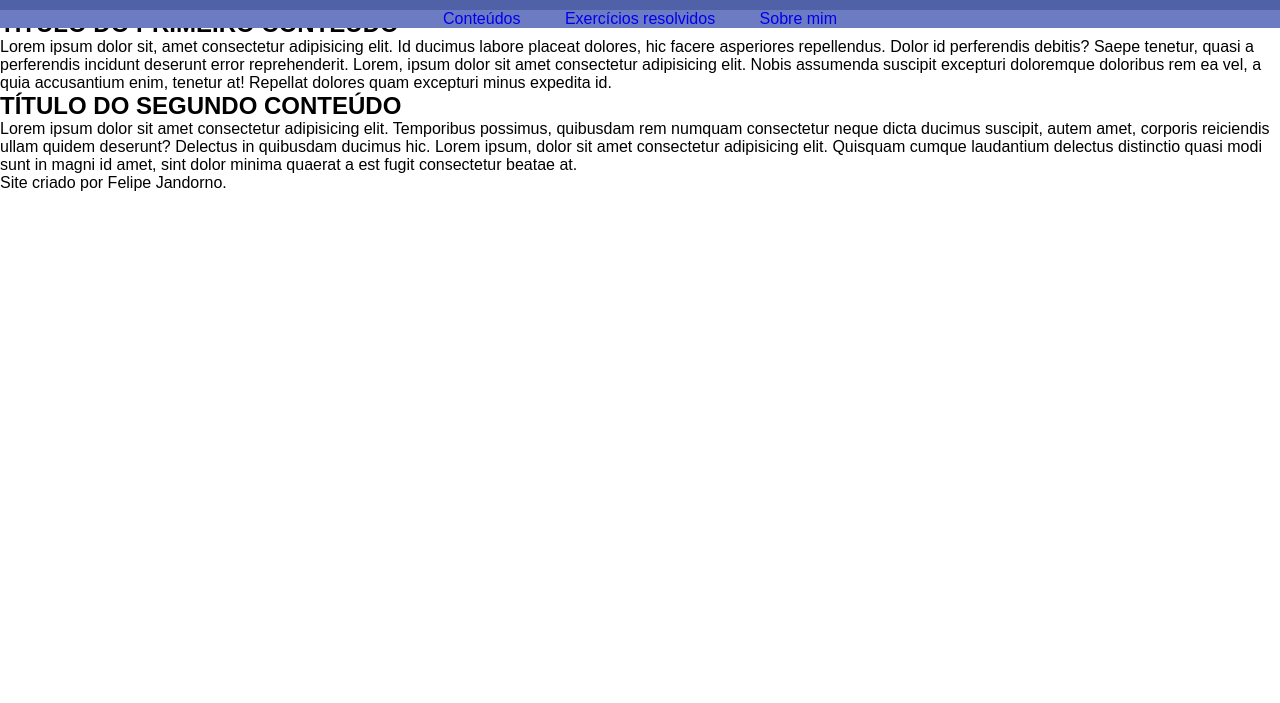
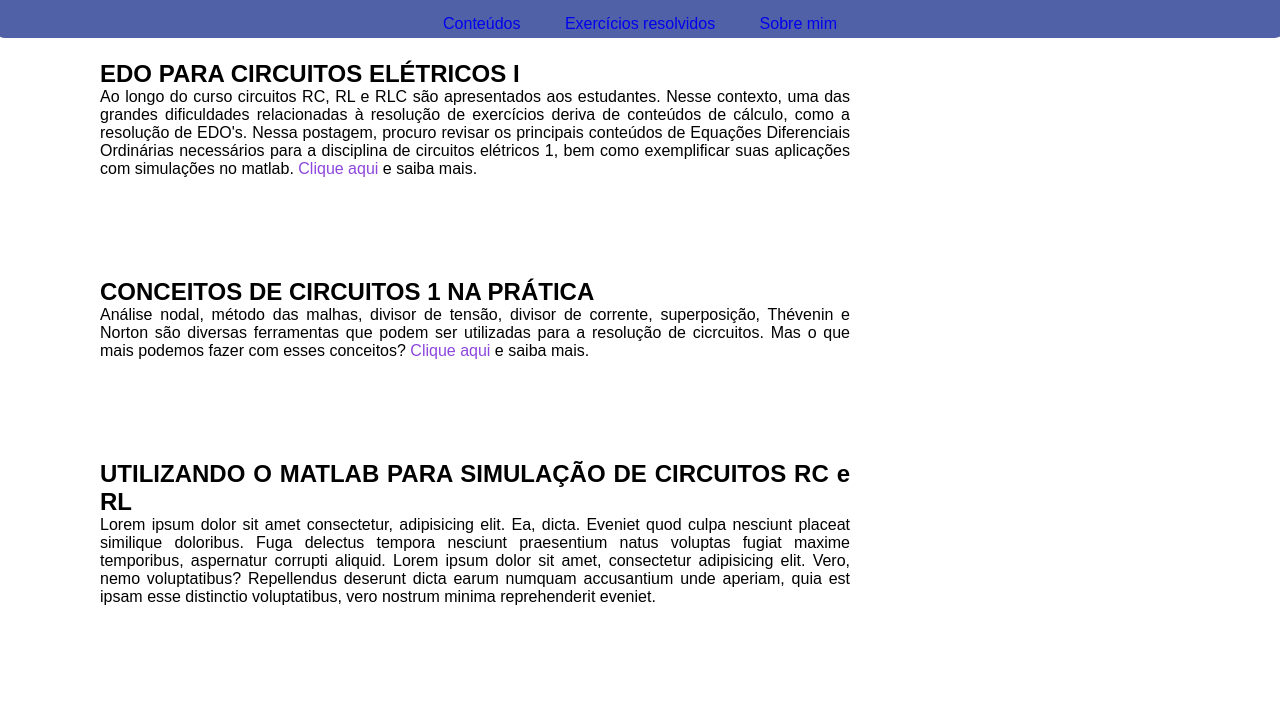
Before and after one commit to FelipeJandorno/circuitos-eletricos, a plain HTML site: page index.html in a window 1280 px wide. Shown: the part 90-793 px from the top of the page. Drawn offline with Linux system fonts and the light colour scheme.

Commit message:
Atualizações
- O menu de navegação quebrou novamente :(

- Adição de outros tópicos a serem desenvolvidos futuramente.

```diff
--- a/index.html
+++ b/index.html
@@ -25,16 +25,30 @@
 
     <main>
         <section>
-            <h2>TÍTULO DO PRIMEIRO CONTEÚDO</h2>
+            <h2>EDO PARA CIRCUITOS ELÉTRICOS I</h2>
             <p>
-                Lorem ipsum dolor sit, amet consectetur adipisicing elit. Id ducimus labore placeat dolores, hic facere asperiores repellendus. Dolor id perferendis debitis? Saepe tenetur, quasi a perferendis incidunt deserunt error reprehenderit. Lorem, ipsum dolor sit amet consectetur adipisicing elit. Nobis assumenda suscipit excepturi doloremque doloribus rem ea vel, a quia accusantium enim, tenetur at! Repellat dolores quam excepturi minus expedita id.
+                Ao longo do curso circuitos RC, RL e RLC são apresentados aos estudantes. Nesse contexto, uma das grandes dificuldades relacionadas à resolução de exercícios deriva de conteúdos de cálculo, como a resolução de EDO's. Nessa postagem, procuro revisar os principais conteúdos de Equações Diferenciais Ordinárias necessários para a disciplina de circuitos elétricos 1, bem como exemplificar suas aplicações com simulações no matlab. <a href="#">Clique aqui</a> e saiba mais.
             </p>
         </section>
         <section>
-            <h2>TÍTULO DO SEGUNDO CONTEÚDO</h2>
+            <h2>CONCEITOS DE CIRCUITOS 1 NA PRÁTICA</h2>
             <p>
-                Lorem ipsum dolor sit amet consectetur adipisicing elit. Temporibus possimus, quibusdam rem numquam consectetur neque dicta ducimus suscipit, autem amet, corporis reiciendis ullam quidem deserunt? Delectus in quibusdam ducimus hic. Lorem ipsum, dolor sit amet consectetur adipisicing elit. Quisquam cumque laudantium delectus distinctio quasi modi sunt in magni id amet, sint dolor minima quaerat a est fugit consectetur beatae at.
+                Análise nodal, método das malhas, divisor de tensão, divisor de corrente, superposição, Thévenin e Norton são diversas ferramentas que podem ser utilizadas para a resolução de cicrcuitos. Mas o que mais podemos fazer com esses conceitos? <a href="#">Clique aqui</a> e saiba mais.
             </p>
+        </section>
+        <section>
+            <h2>UTILIZANDO O MATLAB PARA SIMULAÇÃO DE CIRCUITOS RC e RL</h2>
+            <p>
+                Lorem ipsum dolor sit amet consectetur, adipisicing elit. Ea, dicta. Eveniet quod culpa nesciunt placeat similique doloribus. Fuga delectus tempora nesciunt praesentium natus voluptas fugiat maxime temporibus, aspernatur corrupti aliquid. Lorem ipsum dolor sit amet, consectetur adipisicing elit. Vero, nemo voluptatibus? Repellendus deserunt dicta earum numquam accusantium unde aperiam, quia est ipsam esse distinctio voluptatibus, vero nostrum minima reprehenderit eveniet.
+            </p>
+        </section>
+        <section>
+            <h2>COMO FUNCIONA UM RETIFICADOR DE TENSÃO</h2>
+            Lorem ipsum, dolor sit amet consectetur adipisicing elit. Porro rem placeat, tempora similique ipsum totam, tenetur deleniti culpa sit necessitatibus molestiae. Id tempora dolore illum quaerat itaque impedit modi cum! Lorem ipsum dolor sit amet consectetur adipisicing elit. Pariatur vero reiciendis libero minima tempora? Iusto quia, quis optio nobis vero soluta praesentium a cum suscipit cumque, odit voluptatem aliquam dolorem!
+        </section>
+        <section>
+            <h2>CONCEITOS FUNDAMENTAIS DE CIRCUITOS 2</h2>
+            <p>Lorem ipsum dolor sit amet consectetur adipisicing elit. Repellendus quos cupiditate impedit fuga, ipsum harum laborum minima, assumenda odit dolor nulla nisi soluta, voluptate error culpa saepe aliquid ea? Quis. Lorem ipsum dolor sit amet consectetur, adipisicing elit. Molestias ab tenetur neque, nulla voluptatum velit excepturi et? Molestias magni consequatur esse iste consequuntur. Eum debitis beatae molestiae inventore, recusandae facere.</p>
         </section>
     </main>
     <footer>
--- a/styles/index-style.css
+++ b/styles/index-style.css
@@ -5,6 +5,8 @@
 
 :root{
     --cor-azul-escuro: #5161A8;
+    --cor-azul-2: #6d7cc2;
+    --cor-azul-3: rgb(141, 70, 221);
 }
 
 body{
@@ -32,17 +34,14 @@ header p{
 
 /*CONFIGURAÇÕES DO NAVEGADOR =======================================*/
 
-nav{
+nav > div{
+    background-color: var(--cor-azul-escuro);
+    border-bottom-left-radius: 10px;
+    border-bottom-right-radius: 10px;
+    padding: 5px;
+    text-align: center;
+    min-width: 470px;
     width: 100vw;
-    background-color: rgb(28, 170, 170);
-
-}
-
-nav > div{
-    background-color: #6d7cc2;
-    text-align: center;
-    width: 100vw;
-    min-width: 500px;
 }
 
 nav a{
@@ -56,10 +55,39 @@ nav a:hover{
     transition:1s;
 }
 
-/*CONFIGURAÇÕES DO MEIO DA PÁGINA*/
+/*CONFIGURAÇÕES DA MAIN*/
 
+main{
+    margin: 0px 100px;
+    padding: 50px 0px;
+    text-align: justify;
+}
+
+main a{
+    text-decoration: none;
+    color: var(--cor-azul-3);
+}
+
+main a:hover{
+    background-color: aliceblue;
+    border-radius: 5px;
+    padding: 2px;
+    transition: 1s;
+}
+
+/*CONFIGURAÇÕES DAS SECTIONS*/
+section{
+    width: 70vw;
+    max-width: 750px;
+    padding-bottom: 100px;
+}
 
 /*CONFIGURAÇÕES DO FOOTER*/
+footer{
+    background-color: #5161A8;
+    /*height: 100px;*/
+    /*max-width: 100vw;*/
+}
 
 /*CONFIGURAÇÕES GERAIS*/
 
```
